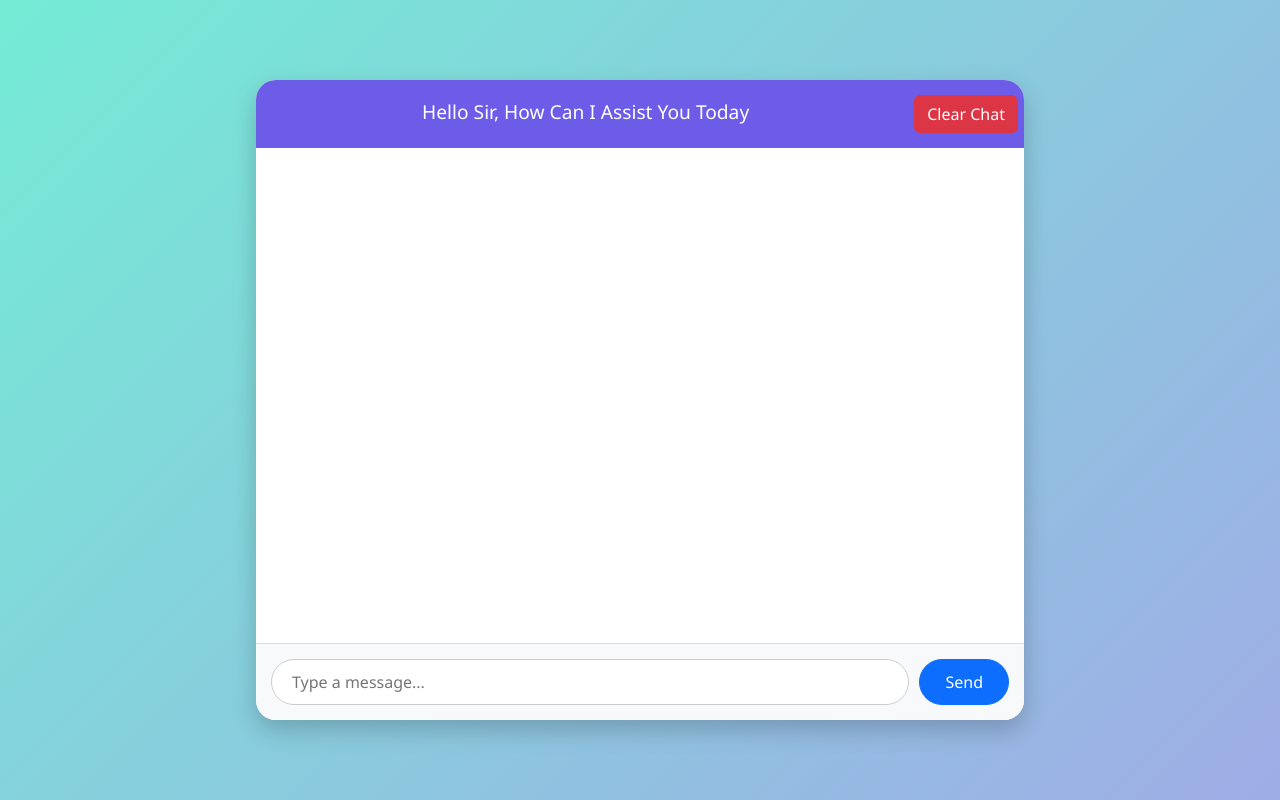
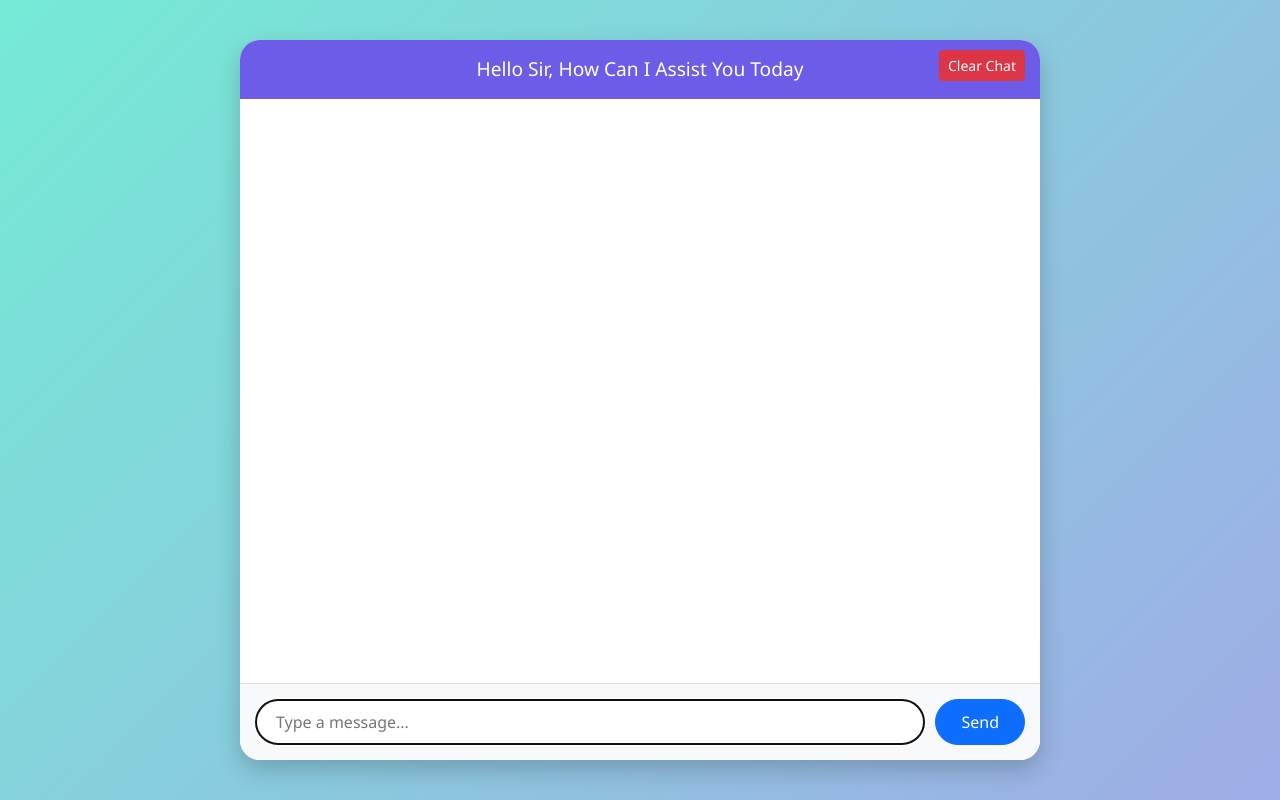
Before and after one commit to Vazzeem/Small-django-assistant, a Django app: page /ui in a window 1280 px wide. Run offline with Django 5.2, Linux system fonts and the light colour scheme.

Commit message:
Updated chatbot UI and fixed template

```diff
--- a/myassistance/templates/ui.html
+++ b/myassistance/templates/ui.html
@@ -2,8 +2,9 @@
 <html lang="en">
 <head>
   <meta charset="UTF-8">
-  <title>My Assistand</title>
+  <title>My Assistant</title>
   <meta name="viewport" content="width=device-width, initial-scale=1">
+
   <!-- Bootstrap 5 CDN -->
   <link href="https://cdn.jsdelivr.net/npm/bootstrap@5.3.0/dist/css/bootstrap.min.css" rel="stylesheet">
 
@@ -11,22 +12,24 @@
     body {
       background: linear-gradient(135deg, #74ebd5, #9face6);
       font-family: 'Segoe UI', sans-serif;
+      min-height: 100vh;
+      margin: 0;
       display: flex;
       justify-content: center;
       align-items: center;
-      height: 100vh;
+      padding: 20px;
     }
 
     .chat-container {
       width: 100%;
       max-width: 800px;
-      height: 80vh;
+      height: 90vh;
       background: #fff;
       border-radius: 20px;
       box-shadow: 0 10px 25px rgba(0, 0, 0, 0.2);
-      overflow: hidden;
       display: flex;
       flex-direction: column;
+      overflow: hidden;
     }
 
     .chat-header {
@@ -35,10 +38,17 @@
       text-align: center;
       padding: 15px;
       font-size: 1.2rem;
+      position: relative;
+    }
+
+    .chat-header button {
+      position: absolute;
+      right: 15px;
+      top: 10px;
     }
 
     .chat-body {
-      flex-grow: 1;
+      flex: 1;
       padding: 20px;
       overflow-y: auto;
     }
@@ -72,7 +82,7 @@
     }
 
     .chat-input input {
-      flex-grow: 1;
+      flex: 1;
       border-radius: 25px;
       border: 1px solid #ccc;
       padding: 10px 20px;
@@ -82,56 +92,52 @@
       border-radius: 25px;
       padding: 10px 25px;
     }
+
+    @media (max-width: 768px) {
+      .chat-container {
+        height: 95vh;
+      }
+
+      .chat-input button {
+        padding: 10px 15px;
+      }
+    }
   </style>
 </head>
 <body>
-    <div style="width: 60%;">
-
-    {% if p %}
-  <h2 class="userkey"><b class="uservalue">Logined as ADMIN</b>&nbsp; {{p}}</h2>
-  {% endif %}
-
-
 
 <div class="chat-container">
-  <div class="chat-header">Hello Sir, How Can I Assist You Today <button style="position: relative; left: 160px;" onclick="clearChat()" class="btn btn-danger">Clear Chat</button>
-</div>
+  <div class="chat-header">
+    Hello Sir, How Can I Assist You Today
+    <button onclick="clearChat()" class="btn btn-danger btn-sm">Clear Chat</button>
+  </div>
 
   <div class="chat-body" id="chatBody">
     <!-- Messages will be dynamically inserted here -->
   </div>
-
 
   <div class="chat-input">
     <input type="text" id="userInput" placeholder="Type a message..." onkeydown="if(event.key==='Enter') sendMessage()">
     <button class="btn btn-primary" onclick="sendMessage()">Send</button>
   </div>
 </div>
-</div>
 
-
-</body>
 <script>
   async function sendMessage() {
     const input = document.getElementById("userInput");
     const message = input.value.trim();
     if (!message) return;
 
-    // Show user message
     appendMessage(message, 'user');
     input.value = "";
 
-    // Send to Django backend
     const response = await fetch("/chat/", {
       method: "POST",
-      headers: {
-        "Content-Type": "application/json"
-      },
+      headers: { "Content-Type": "application/json" },
       body: JSON.stringify({ message: message })
     });
 
     const data = await response.json();
-    // Show bot reply
     appendMessage(data.reply, 'bot');
   }
 
@@ -145,10 +151,11 @@
   }
 
   function clearChat() {
-  const chatBody = document.getElementById("chatBody");
-  chatBody.innerHTML = "";  // This works!
-}
+    document.getElementById("chatBody").innerHTML = "";
+  }
 
+  window.onload = () => document.getElementById("userInput").focus();
 </script>
 
+</body>
 </html>
```
